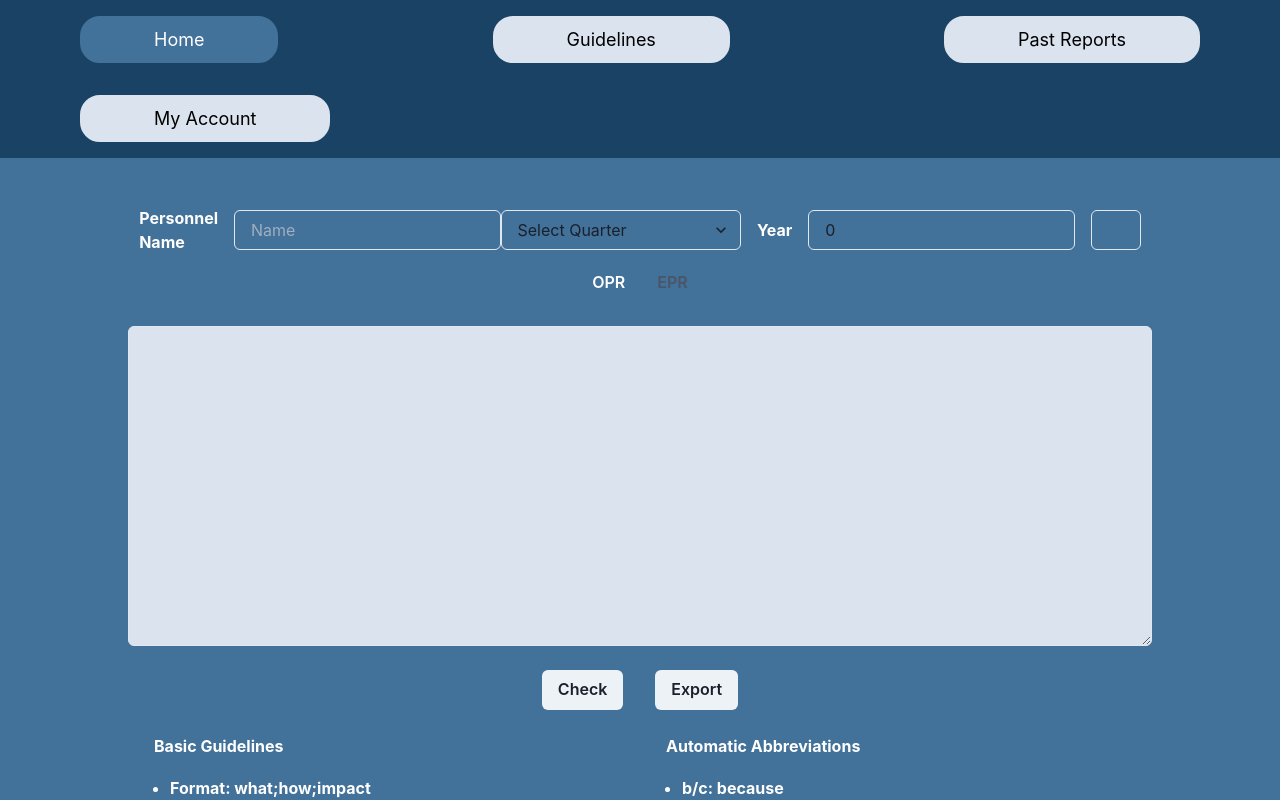
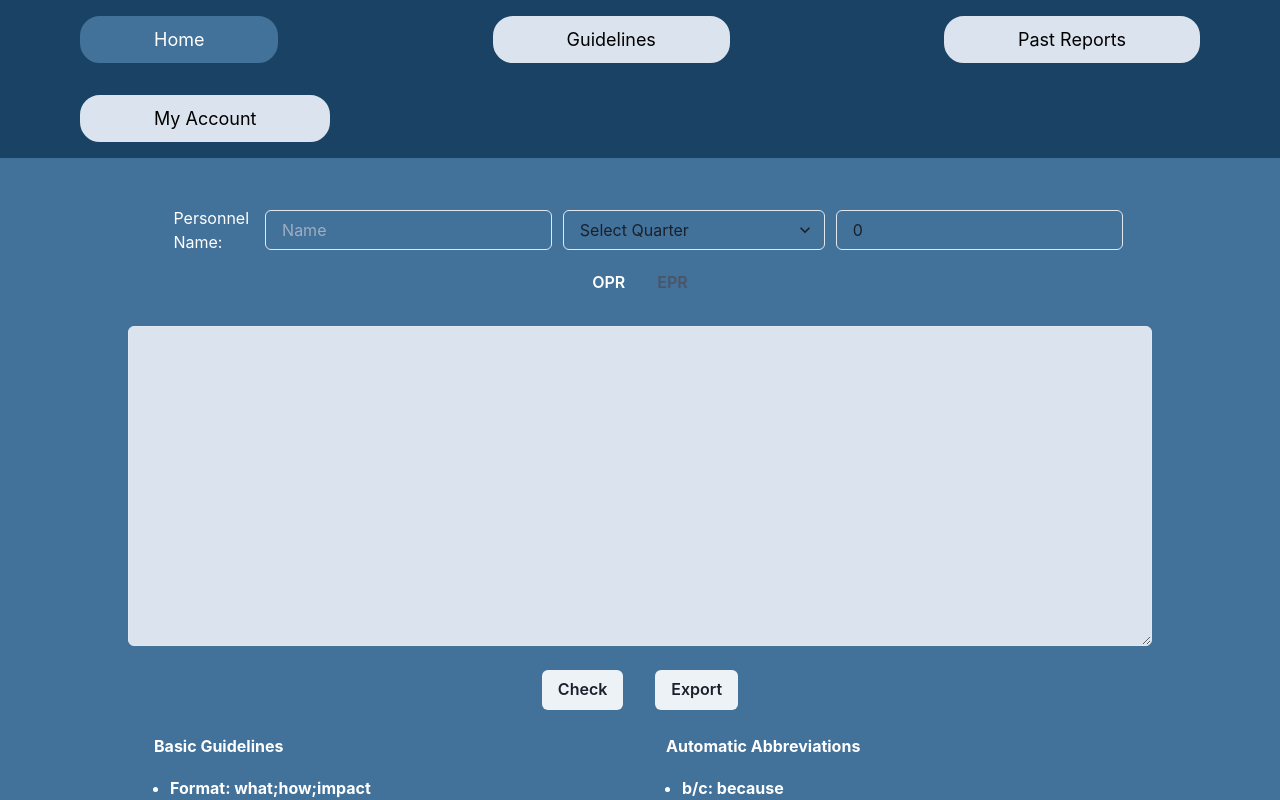
Before and after one commit to cvxluo/junior-design-project, a Next.js app: page / in a window 1280 px wide. Shown: the top 800 px of the page. Built offline with nearby package versions, Linux system fonts and the light colour scheme.

Commit message:
changed spacing

```diff
--- a/src/screens/Home/Home.jsx
+++ b/src/screens/Home/Home.jsx
@@ -49,14 +49,15 @@ export default function Home() {
       <VStack backgroundColor="blue">
         <Box h='10'></Box>
         <Center>
-          <Text color="white" m="0 1em" fontWeight="bold">
-            Personnel Name
+          <Text color="white" m="0 1em">
+            Personnel Name:
           </Text>
           <Input
             placeholder="Name"
             value={name}
             onChange={(event) => setName(event.target.value)}
           />
+          <Box w='10'></Box>
           <Select placeholder='Select Quarter' isRequired='true'>
             <option value='1'>Q1</option>
             <option value='2'>Q2</option>
@@ -64,22 +65,12 @@ export default function Home() {
             <option value='4'>Q4</option>
             onChange={(newQuarter) => setQuarter(newQuarter)}
           </Select>
-          <Text color="white" m="0 1em" fontWeight="bold">
-            Year
-          </Text>
+          <Box w='10'></Box>
           <Input
             placeholder="Year"
             value={year}
             onChange={(event) => setYear(newYear)}
           />
-          <NumberInput
-            m="0 1em"
-            value={year}
-            onChange={(newYear) => setYear(newYear)}
-          >
-            <NumberInputField placeholder="2022" w="40px" />
-          </NumberInput>
-
 
         </Center>
 
```
